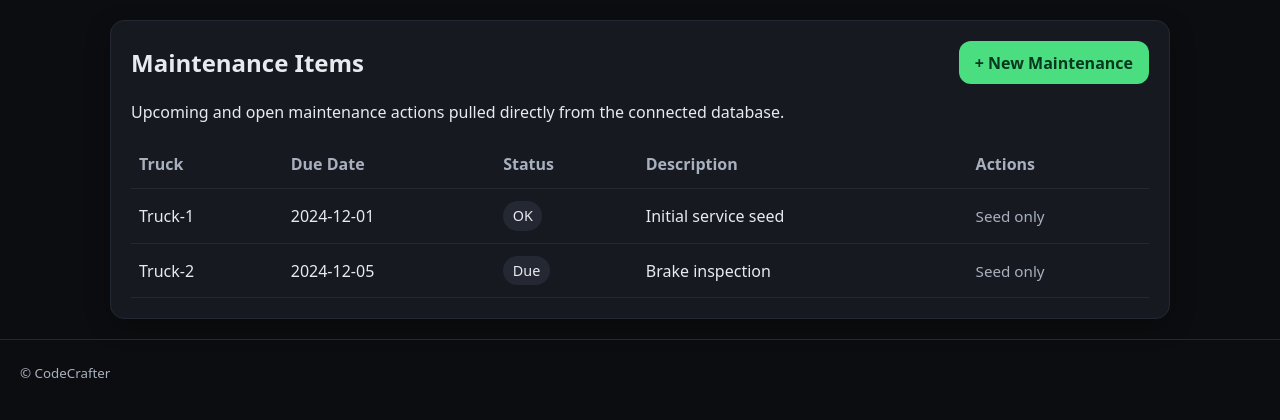
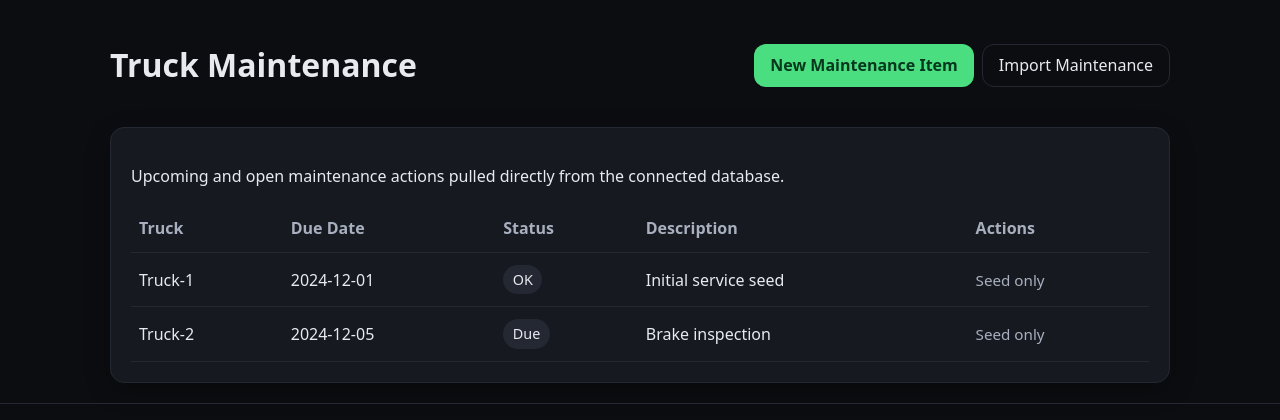
Before and after one commit to joesch21/Brain, a Flask app: page /maintenance in a window 1280 px wide. Shown: the part 105-525 px from the top of the page. Run offline with Flask 3, Linux system fonts and the light colour scheme; the visitor is signed in with stand-in values (Sample User, id 1); data that the repository does not hold is empty.

Commit message:
Add maintenance import support and page action bars

```diff
--- a/app.py
+++ b/app.py
@@ -778,14 +778,17 @@ def flight_delete(flight_id):
 @require_role("admin", "supervisor")
 def admin_import_index():
     batches = ImportBatch.query.order_by(ImportBatch.created_at.desc()).limit(20).all()
-    return render_template("admin_import.html", batches=batches)
+    default_type = request.args.get("import_type", "flights")
+    if default_type not in ("flights", "roster", "maintenance"):
+        default_type = "flights"
+    return render_template("admin_import.html", batches=batches, default_type=default_type)
 
 
 @app.route("/admin/import/upload", methods=["POST"])
 @require_role("admin", "supervisor")
 def admin_import_upload():
     import_type = request.form.get("import_type", "flights")
-    if import_type not in ("flights", "roster"):
+    if import_type not in ("flights", "roster", "maintenance"):
         flash("Invalid import type.", "danger")
         return redirect(url_for("admin_import_index"))
 
@@ -879,7 +882,7 @@ def admin_import_commit(batch_id):
                     notes=data.get("notes"),
                 )
                 db.session.add(f)
-            else:
+            elif batch.import_type == "roster":
                 r = RosterEntry(
                     date=_parse_date(data.get("date")),
                     employee_name=data.get("employee_name", "").strip(),
@@ -890,6 +893,14 @@ def admin_import_commit(batch_id):
                     notes=data.get("notes"),
                 )
                 db.session.add(r)
+            else:
+                m = MaintenanceItem(
+                    truck_id=data.get("truck_id", "").strip(),
+                    description=data.get("description"),
+                    due_date=_parse_date(data.get("due_date")),
+                    status=data.get("status"),
+                )
+                db.session.add(m)
 
             imported += 1
         except Exception as e:  # noqa: BLE001
--- a/templates/maintenance.html
+++ b/templates/maintenance.html
@@ -3,10 +3,9 @@
 {% block content %}
 <style>
   .card { background: var(--elev); border: 1px solid var(--line); border-radius: var(--radius); padding: var(--pad); box-shadow: var(--shadow); }
-  .card-header { display: flex; align-items: center; justify-content: space-between; gap: 1rem; margin-bottom: 1rem; }
-  .card-header h1 { margin: 0; font-size: 1.5rem; }
   .btn-primary { background: var(--accent); color: var(--accent-ink); border: none; border-radius: 12px; padding: 0.6rem 1rem; font-weight: 600; text-decoration: none; }
   .btn-primary:hover, .btn-primary:focus { filter: brightness(1.05); }
+  .btn-secondary { border: 1px solid var(--line); color: var(--text); border-radius: 12px; padding: 0.5rem 1rem; text-decoration: none; }
   .maintenance-table { width: 100%; border-collapse: collapse; }
   .maintenance-table th, .maintenance-table td { padding: 0.75rem 0.5rem; border-bottom: 1px solid var(--line); text-align: left; }
   .maintenance-table th { color: var(--muted); font-weight: 600; }
@@ -14,17 +13,22 @@
   .link-small { color: var(--accent); text-decoration: none; font-size: 0.95rem; }
   .link-small:hover, .link-small:focus { text-decoration: underline; }
   .link-disabled { color: var(--muted); font-size: 0.95rem; }
+  .page-toolbar { position: static; padding: 0; margin-bottom: 1rem; background: transparent; border-bottom: none; display: flex; align-items: center; gap: 1rem; }
+  .cc-toolbar-actions { display: flex; gap: 0.5rem; margin-left: auto; }
 </style>
 
+{% set current_role = get_current_role() %}
+<div class="cc-toolbar page-toolbar">
+  <h1>Truck Maintenance</h1>
+  {% if current_role in ["supervisor", "admin"] %}
+    <div class="cc-toolbar-actions">
+      <a href="{{ url_for('maintenance_create') }}" class="btn-primary">New Maintenance Item</a>
+      <a href="{{ url_for('admin_import_index', import_type='maintenance') }}" class="btn-secondary">Import Maintenance</a>
+    </div>
+  {% endif %}
+</div>
+
 <section class="card">
-  <div class="card-header">
-    <h1>Maintenance Items</h1>
-    {% set current_role = get_current_role() %}
-    {% if current_role in ['supervisor', 'admin'] %}
-      <a href="{{ url_for('maintenance_create') }}" class="btn-primary">+ New Maintenance</a>
-    {% endif %}
-  </div>
-
   <p>Upcoming and open maintenance actions pulled directly from the connected database.</p>
 
   <div class="table-wrapper">
```
Also changed, not shown: services/importer.py (+15 -1 lines), templates/admin_import.html (+15 -5 lines), templates/roster.html (+14 -11 lines), templates/schedule.html (+14 -9 lines).
